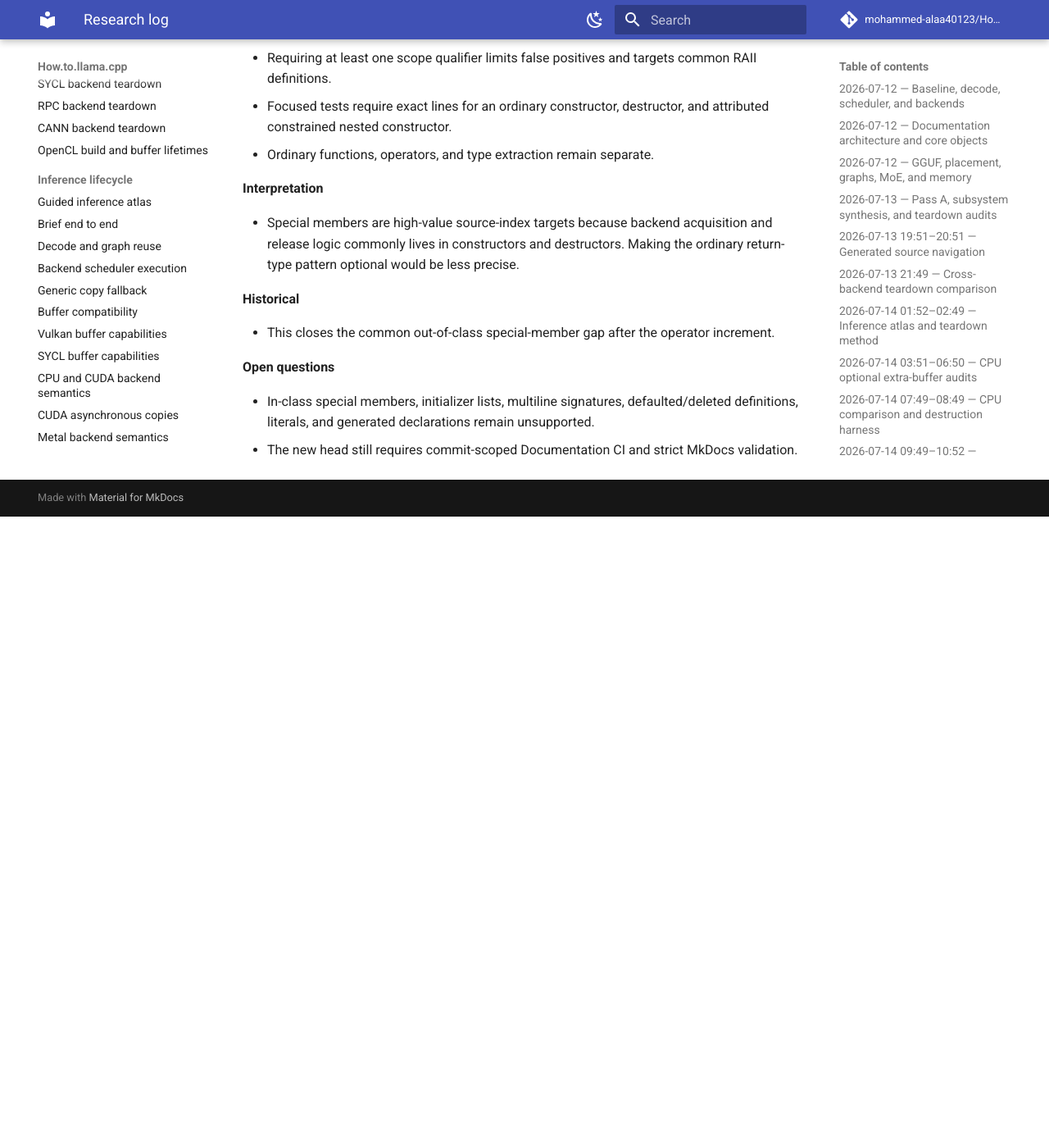
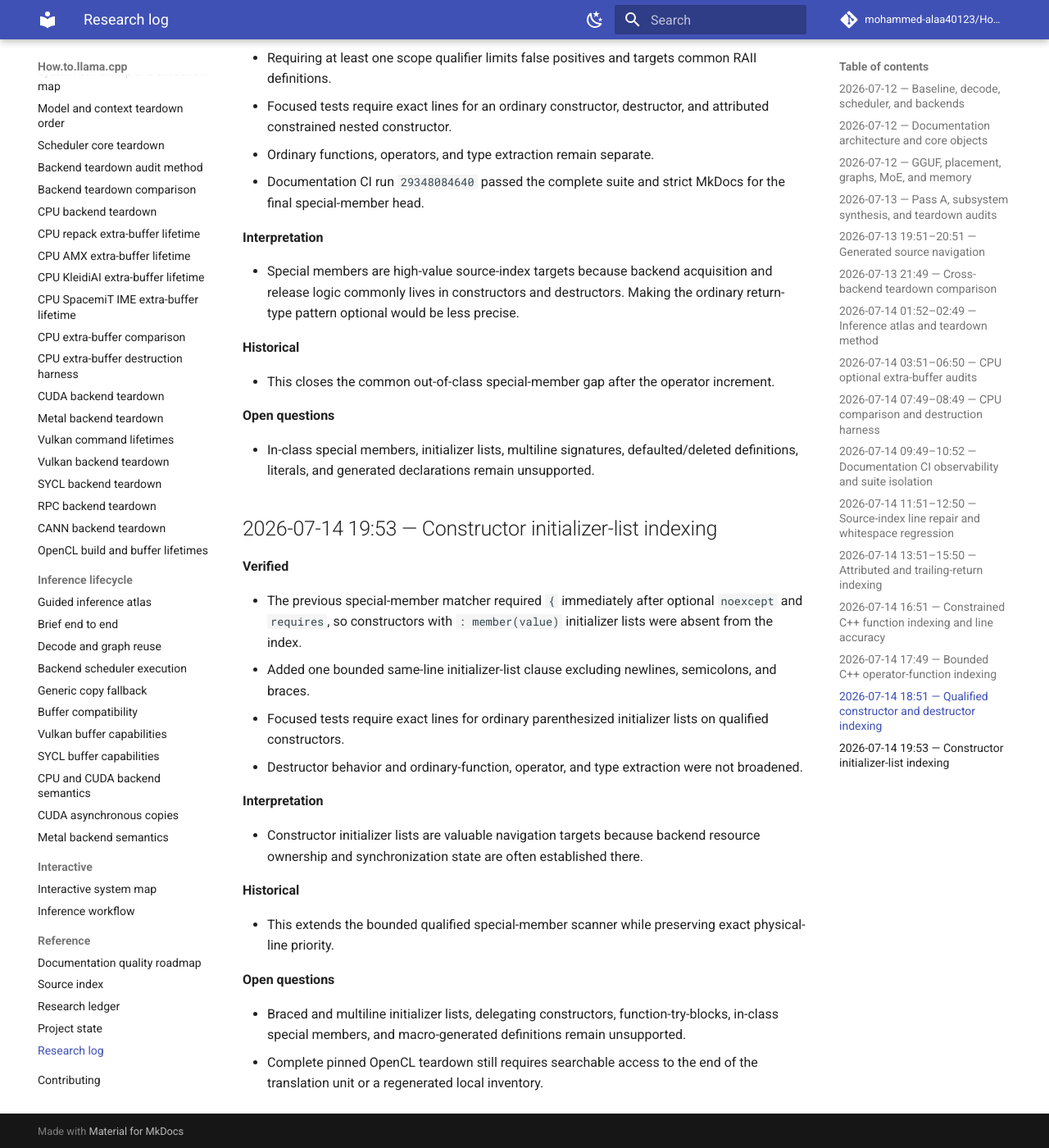
Before and after one commit to mohammed-alaa40123/How.to.llama.cpp, an MkDocs documentation site: the page built from docs/reference/research-log.md, in a window 1280 px wide and 1400 px high, scrolled down 7422 px. Shown: the whole window at 82% size. Built offline with MkDocs 1.6.1 and Material for MkDocs 9.7.7, drawn with Linux system fonts in a browser that asks for light colours; comment, search, counter and statistics services are not loaded; before the commit the page ends 8052 px from its top, so only the background shows below that.

Commit message:
log constructor initializer-list indexing

```diff
--- a/docs/reference/research-log.md
+++ b/docs/reference/research-log.md
@@ -210,6 +210,7 @@ This is the concise chronological ledger. Detailed notes live under `logs/resear
 - Requiring at least one scope qualifier limits false positives and targets common RAII definitions.
 - Focused tests require exact lines for an ordinary constructor, destructor, and attributed constrained nested constructor.
 - Ordinary functions, operators, and type extraction remain separate.
+- Documentation CI run `29348084640` passed the complete suite and strict MkDocs for the final special-member head.
 
 **Interpretation**
 
@@ -222,4 +223,25 @@ This is the concise chronological ledger. Detailed notes live under `logs/resear
 **Open questions**
 
 - In-class special members, initializer lists, multiline signatures, defaulted/deleted definitions, literals, and generated declarations remain unsupported.
-- The new head still requires commit-scoped Documentation CI and strict MkDocs validation.
+
+## 2026-07-14 19:53 — Constructor initializer-list indexing
+
+**Verified**
+
+- The previous special-member matcher required `{` immediately after optional `noexcept` and `requires`, so constructors with `: member(value)` initializer lists were absent from the index.
+- Added one bounded same-line initializer-list clause excluding newlines, semicolons, and braces.
+- Focused tests require exact lines for ordinary parenthesized initializer lists on qualified constructors.
+- Destructor behavior and ordinary-function, operator, and type extraction were not broadened.
+
+**Interpretation**
+
+- Constructor initializer lists are valuable navigation targets because backend resource ownership and synchronization state are often established there.
+
+**Historical**
+
+- This extends the bounded qualified special-member scanner while preserving exact physical-line priority.
+
+**Open questions**
+
+- Braced and multiline initializer lists, delegating constructors, function-try-blocks, in-class special members, and macro-generated definitions remain unsupported.
+- Complete pinned OpenCL teardown still requires searchable access to the end of the translation unit or a regenerated local inventory.
```
